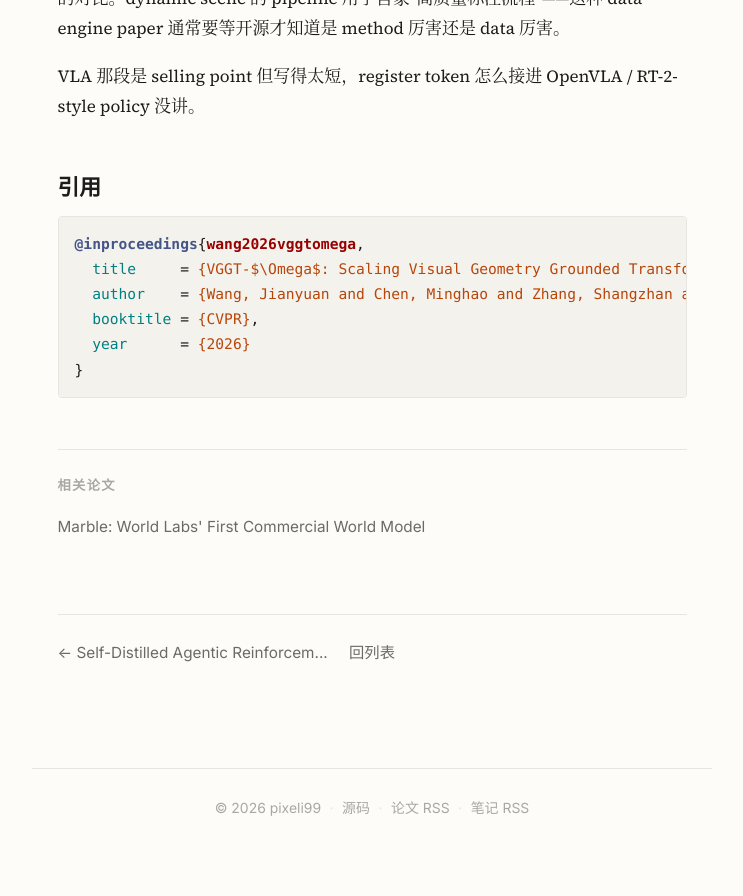
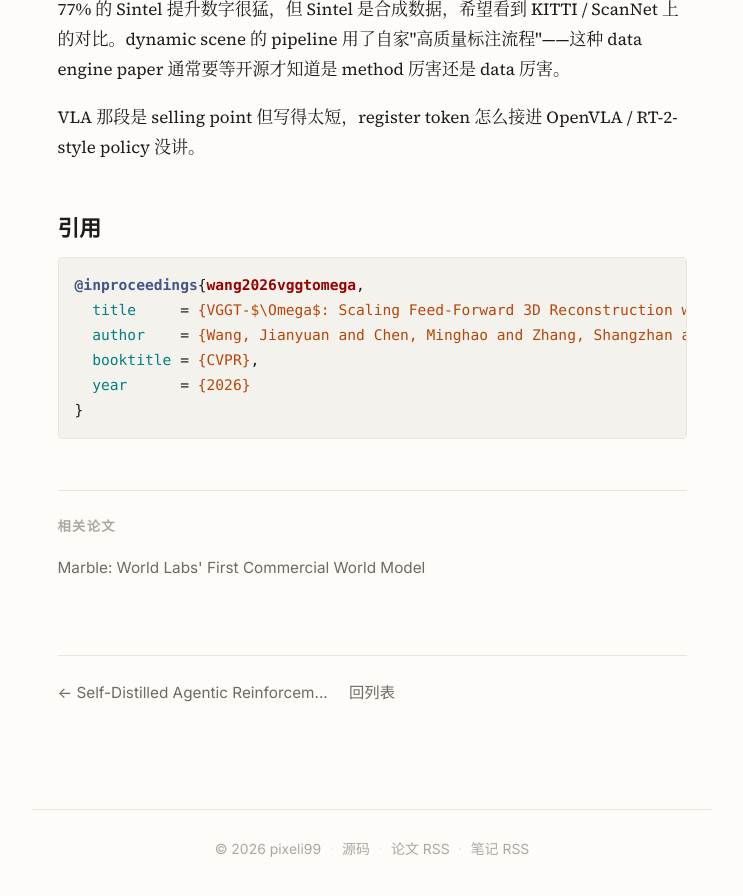
Before and after one commit to pixeli99/PIXELI, a Jekyll site: the page built from _papers/2026-05-14-vggt-omega.md, in a window 1280 px wide and 900 px high, scrolled down 1268 px. Shown: the top 896 px of the window, without its empty margins (268-1011 px from the left). Built offline with Jekyll 4.4.1, drawn with Linux system fonts in a browser that asks for light colours; before the commit the page ends 2140 px from its top, so only the background shows below that; some of the changed text lies outside the part shown.

Commit message:
proofread：修正两篇论文笔记的标题与 arXiv 实际标题不符
逐篇核查全站 57 条论文链接后发现：ide-prompt-policy 的 title 被截短改写（缺了 "in Black-box LLMs with"，bibtex 里其实是对的），vggt-omega 的副标题整个对不上（实际是 "Scaling Feed-Forward 3D Reconstruction..." 而不是 "Scaling Visual Geometry Grounded Transformers"）。只改 title 字段，方法/想法内容不动。

Co-Authored-By: Claude Sonnet 4.6 <noreply@anthropic.com>

````diff
--- a/_papers/2026-05-14-vggt-omega.md
+++ b/_papers/2026-05-14-vggt-omega.md
@@ -1,5 +1,5 @@
 ---
-title: "VGGT-Ω: Scaling Visual Geometry Grounded Transformers"
+title: "VGGT-Ω: Scaling Feed-Forward 3D Reconstruction with Efficient Architecture and Self-Supervised Learning"
 date: 2026-05-14
 authors: Meta AI / Oxford VGG
 venue: CVPR 2026 (Oral)
@@ -37,7 +37,7 @@ VLA 那段是 selling point 但写得太短，register token 怎么接进 OpenVL
 {% raw %}
 ```bibtex
 @inproceedings{wang2026vggtomega,
-  title     = {VGGT-$\Omega$: Scaling Visual Geometry Grounded Transformers},
+  title     = {VGGT-$\Omega$: Scaling Feed-Forward 3D Reconstruction with Efficient Architecture and Self-Supervised Learning},
   author    = {Wang, Jianyuan and Chen, Minghao and Zhang, Shangzhan and Karaev, Nikita and Sch\"onberger, Johannes and Labatut, Patrick and Bojanowski, Piotr and Novotny, David and Vedaldi, Andrea and Rupprecht, Christian},
   booktitle = {CVPR},
   year      = {2026}
````
Also changed, not shown: _papers/2026-05-14-ide-prompt-policy.md (+1 -1 lines).
